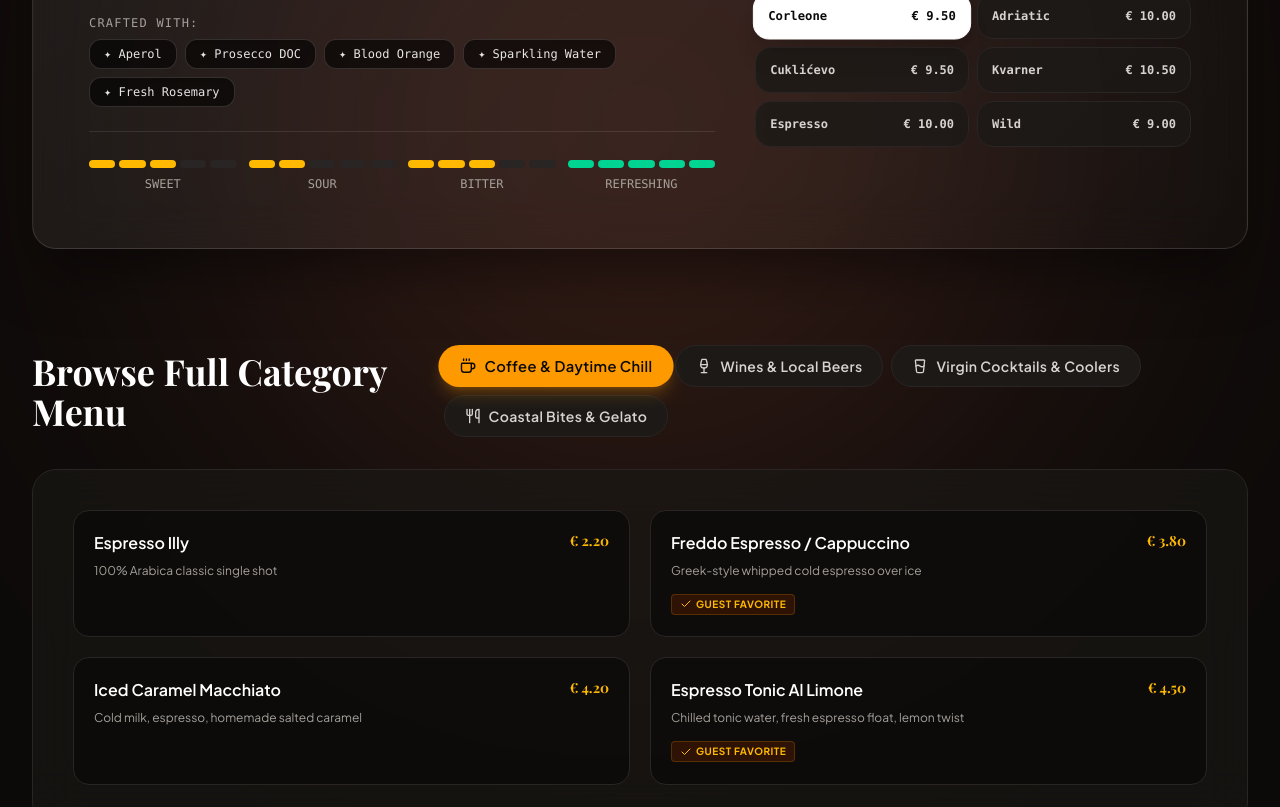
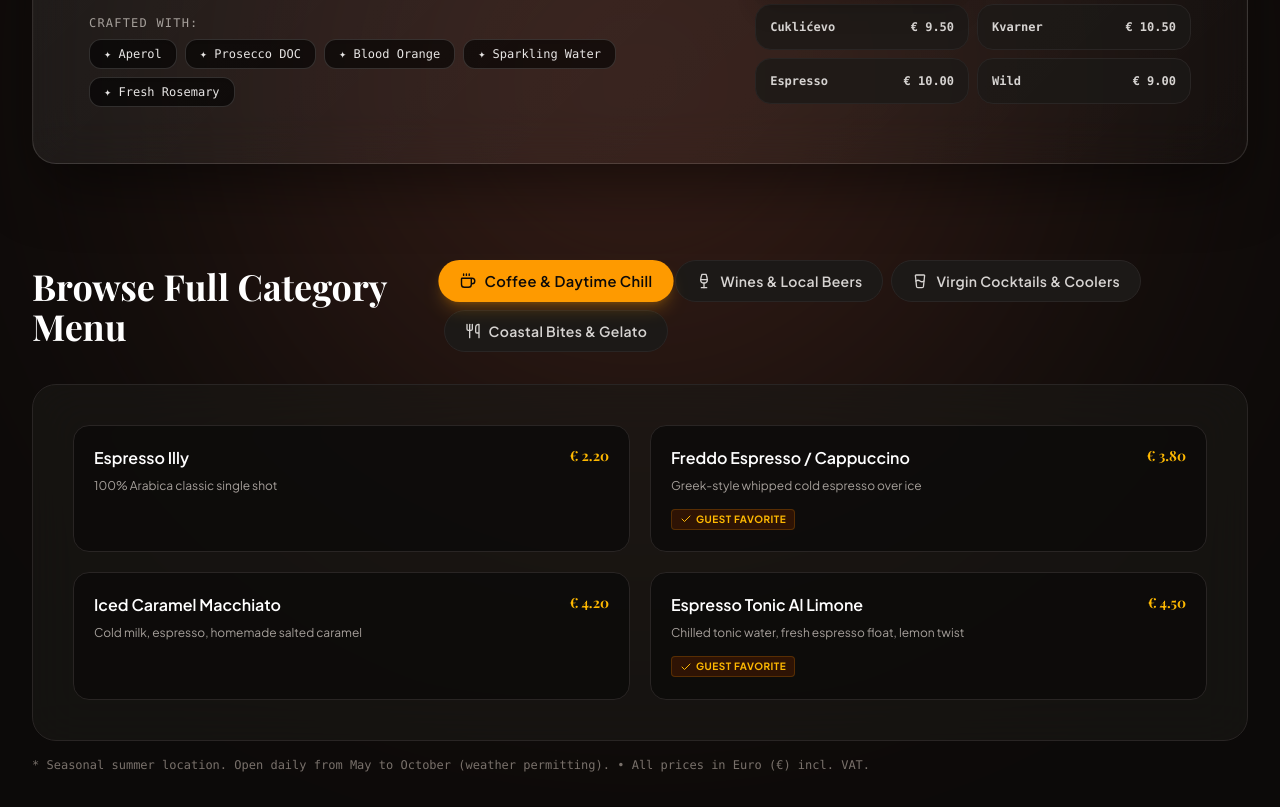
Before and after one commit to maxwalberer12-png/beachbar-corleone, a Next.js app: page / in a window 1280 px wide. Shown: the part 4860-5667 px from the top of the page. Built offline with nearby package versions, Linux system fonts and the light colour scheme; a web font is replaced by a local one.

Commit message:
style: remove flavor profile bars (sweet, sour, bitter, refreshing) for a cleaner cocktail showcase

```diff
--- a/src/components/menu/HybridMenu.tsx
+++ b/src/components/menu/HybridMenu.tsx
@@ -130,70 +130,9 @@ export default function HybridMenu({ lang }: HybridMenuProps) {
                 </div>
               </div>
 
-              {/* Flavor Radar Breakdown */}
-              <div className="mt-8 pt-6 border-t border-stone-800/80 space-y-3">
-                <div className="grid grid-cols-4 gap-3 text-center text-xs font-mono uppercase text-stone-400">
-                  <div>
-                    <div className="flex gap-1 justify-center mt-1">
-                      {[1, 2, 3, 4, 5].map((i) => (
-                        <div
-                          key={i}
-                          className={`h-2 flex-1 rounded-full ${
-                            i <= heroCocktail.tasteProfile.sweet ? 'bg-amber-400' : 'bg-stone-800'
-                          }`}
-                        />
-                      ))}
-                    </div>
-                    <span className="mt-1.5 block">{t.sweet}</span>
-                  </div>
-
-                  <div>
-                    <div className="flex gap-1 justify-center mt-1">
-                      {[1, 2, 3, 4, 5].map((i) => (
-                        <div
-                          key={i}
-                          className={`h-2 flex-1 rounded-full ${
-                            i <= heroCocktail.tasteProfile.sour ? 'bg-amber-400' : 'bg-stone-800'
-                          }`}
-                        />
-                      ))}
-                    </div>
-                    <span className="mt-1.5 block">{t.sour}</span>
-                  </div>
-
-                  <div>
-                    <div className="flex gap-1 justify-center mt-1">
-                      {[1, 2, 3, 4, 5].map((i) => (
-                        <div
-                          key={i}
-                          className={`h-2 flex-1 rounded-full ${
-                            i <= heroCocktail.tasteProfile.bitter ? 'bg-amber-400' : 'bg-stone-800'
-                          }`}
-                        />
-                      ))}
-                    </div>
-                    <span className="mt-1.5 block">{t.bitter}</span>
-                  </div>
-
-                  <div>
-                    <div className="flex gap-1 justify-center mt-1">
-                      {[1, 2, 3, 4, 5].map((i) => (
-                        <div
-                          key={i}
-                          className={`h-2 flex-1 rounded-full ${
-                            i <= heroCocktail.tasteProfile.refreshing ? 'bg-emerald-400' : 'bg-stone-800'
-                          }`}
-                        />
-                      ))}
-                    </div>
-                    <span className="mt-1.5 block">{t.refreshing}</span>
-                  </div>
-                </div>
-
-                <div className="flex items-center justify-between pt-2 text-xs text-stone-400 font-mono">
-                  <span>ALC: {heroCocktail.alcoholContent}</span>
-                  <span className="text-amber-400 font-semibold">{heroCocktail.badge}</span>
-                </div>
+              <div className="flex items-center justify-between pt-4 text-xs text-stone-400 font-mono">
+                <span>ALC: {heroCocktail.alcoholContent}</span>
+                <span className="text-amber-400 font-semibold">{heroCocktail.badge}</span>
               </div>
             </div>
           )}
--- a/src/components/menu/LiquidCocktailScroller.tsx
+++ b/src/components/menu/LiquidCocktailScroller.tsx
@@ -123,65 +123,6 @@ export default function LiquidCocktailScroller({ lang }: LiquidCocktailScrollerP
                   ))}
                 </div>
               </div>
-
-              {/* Flavor Profile Equalizer */}
-              <div className="pt-6 border-t border-white/10 grid grid-cols-4 gap-3 text-center text-xs font-mono uppercase text-stone-400">
-                <div>
-                  <div className="flex gap-1 justify-center mt-1">
-                    {[1, 2, 3, 4, 5].map((i) => (
-                      <div
-                        key={i}
-                        className={`h-2 flex-1 rounded-full ${
-                          i <= currentCocktail.tasteProfile.sweet ? 'bg-amber-400' : 'bg-stone-800'
-                        }`}
-                      />
-                    ))}
-                  </div>
-                  <span className="mt-2 block">{t.sweet}</span>
-                </div>
-
-                <div>
-                  <div className="flex gap-1 justify-center mt-1">
-                    {[1, 2, 3, 4, 5].map((i) => (
-                      <div
-                        key={i}
-                        className={`h-2 flex-1 rounded-full ${
-                          i <= currentCocktail.tasteProfile.sour ? 'bg-amber-400' : 'bg-stone-800'
-                        }`}
-                      />
-                    ))}
-                  </div>
-                  <span className="mt-2 block">{t.sour}</span>
-                </div>
-
-                <div>
-                  <div className="flex gap-1 justify-center mt-1">
-                    {[1, 2, 3, 4, 5].map((i) => (
-                      <div
-                        key={i}
-                        className={`h-2 flex-1 rounded-full ${
-                          i <= currentCocktail.tasteProfile.bitter ? 'bg-amber-400' : 'bg-stone-800'
-                        }`}
-                      />
-                    ))}
-                  </div>
-                  <span className="mt-2 block">{t.bitter}</span>
-                </div>
-
-                <div>
-                  <div className="flex gap-1 justify-center mt-1">
-                    {[1, 2, 3, 4, 5].map((i) => (
-                      <div
-                        key={i}
-                        className={`h-2 flex-1 rounded-full ${
-                          i <= currentCocktail.tasteProfile.refreshing ? 'bg-emerald-400' : 'bg-stone-800'
-                        }`}
-                      />
-                    ))}
-                  </div>
-                  <span className="mt-2 block">{t.refreshing}</span>
-                </div>
-              </div>
             </div>
 
             {/* Right: Glass Visual & Fast Selector Tabs (5 Cols) */}
```
